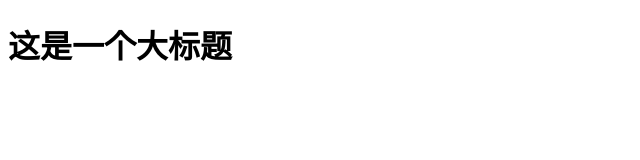
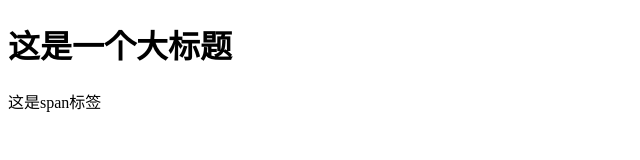
Before and after one commit to xyj2328/projest_01, a plain HTML site: page index.html in a window 1280 px wide. Shown: the whole page, without its empty margins (0-640 px from the left). Drawn offline with Linux system fonts and the light colour scheme.

Commit message:
新增了index.js和index.css并修改了index.html

```diff
--- a/index.html
+++ b/index.html
@@ -9,7 +9,9 @@
 </head>
 <body>
   <h1>这是一个大标题</h1>
-
+  <div>
+    <span>这是span标签</span>
+  </div>
   <script src="./index.js"></script>
 </body>
 </html>
```
